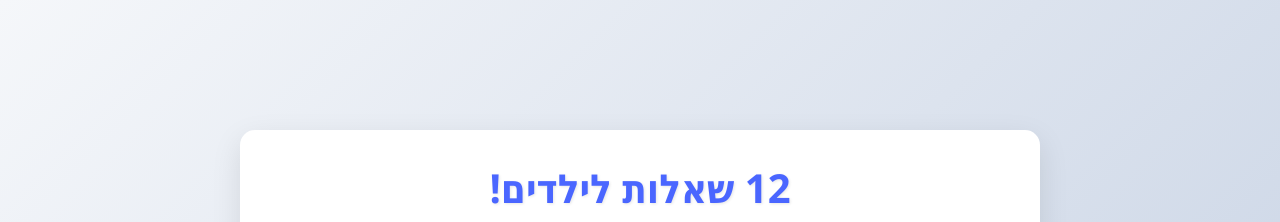
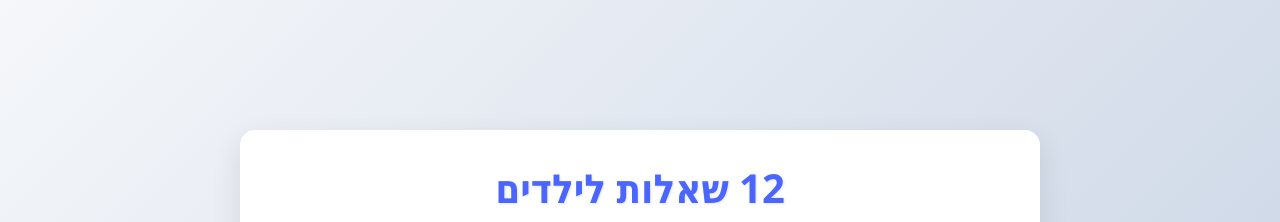
Before and after one commit to uvgerstein/20_Questions_For_Kids, a website: page index.html in a window 1280 px wide. Shown: the top 222 px of the page. Drawn offline with Linux system fonts and the light colour scheme.

Commit message:
Remove exclamation mark from title for cleaner appearance

```diff
--- a/index.html
+++ b/index.html
@@ -3,7 +3,7 @@
 <head>
     <meta charset="UTF-8">
     <meta name="viewport" content="width=device-width, initial-scale=1.0">
-    <title>12 שאלות לילדים!</title>
+    <title>12 שאלות לילדים</title>
     <link rel="stylesheet" href="styles.css">
     <link rel="preconnect" href="https://fonts.googleapis.com">
     <link rel="preconnect" href="https://fonts.gstatic.com" crossorigin>
@@ -11,7 +11,7 @@
 </head>
 <body>
     <div class="container">
-        <h1>12 שאלות לילדים!</h1>
+        <h1>12 שאלות לילדים</h1>
 
         <!-- User Display Area -->
         <div id="current-user-display" class="hidden">
```
